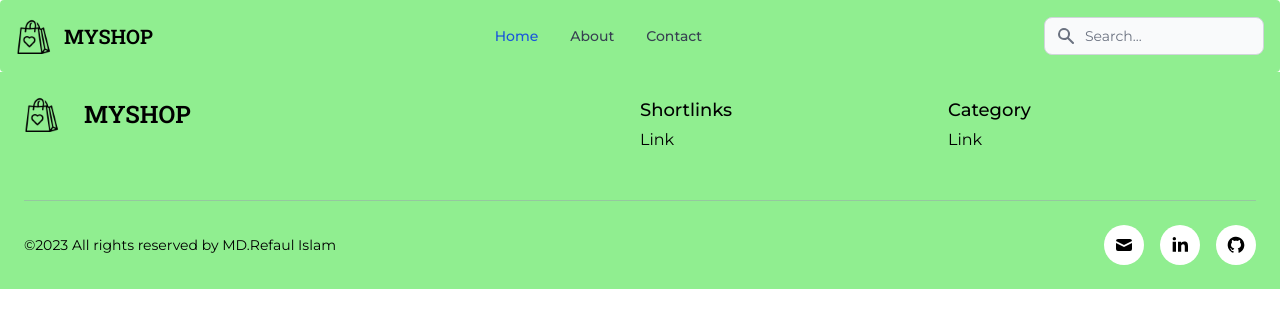
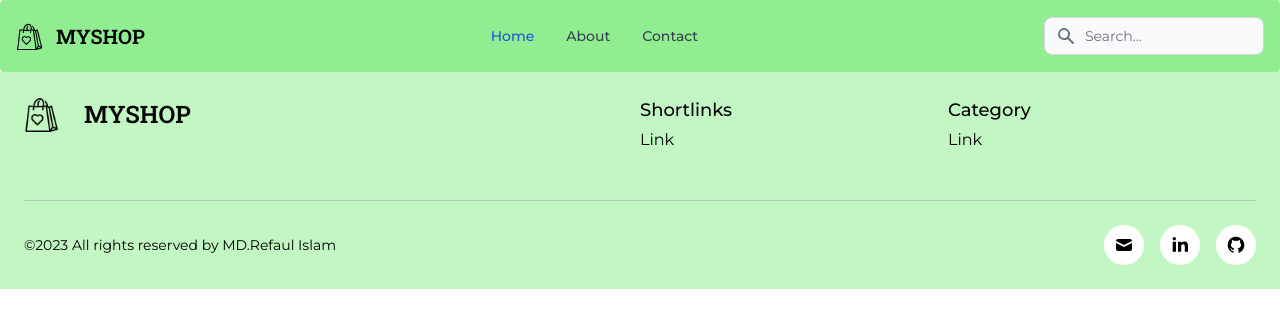
Before and after one commit to DevRefaul/ecommerce_website, a React (Create React App) app: page / in a window 1280 px wide. Shown: the top 328 px of the page. Built offline with nearby package versions, Linux system fonts and the light colour scheme.

Commit message:
minor change on the footer and header

```diff
--- a/public/index.html
+++ b/public/index.html
@@ -9,7 +9,7 @@
       name="description"
       content="Web site created using create-react-app"
     />
-    <link rel="apple-touch-icon" href="%PUBLIC_URL%/logo192.png" />
+    <link rel="apple-touch-icon" href="%PUBLIC_URL%/shopaholic.png" />
     <!--
       manifest.json provides metadata used when your web app is installed on a
       user's mobile device or desktop. See https://developers.google.com/web/fundamentals/web-app-manifest/
--- a/src/Components/Shared/Footer/Footer.jsx
+++ b/src/Components/Shared/Footer/Footer.jsx
@@ -4,9 +4,10 @@ import logo from "../../../Assets/shopaholic.png";
 const Footer = () => {
   return (
     <>
-      <footer className="py-6 bg-[#90ee90] dark:bg-gray-800 dark:text-gray-50">
+      <footer className="py-6 bg-[#90ee908c] dark:bg-gray-800 dark:text-gray-50">
         <div className="container px-6 mx-auto space-y-6 divide-y divide-gray-400 md:space-y-12 divide-opacity-50">
           <div className="grid grid-cols-12">
+            {/* logo and title */}
             <div className="pb-6 col-span-full md:pb-0 md:col-span-6">
               <a
                 rel="noopener noreferrer"
@@ -19,6 +20,8 @@ const Footer = () => {
                 </span>
               </a>
             </div>
+
+            {/* links section */}
             <div className="col-span-6 text-center md:text-left md:col-span-3">
               <p className="pb-1 text-lg font-medium">Shortlinks</p>
               <ul>
--- a/src/Components/Shared/Navbar/Header.jsx
+++ b/src/Components/Shared/Navbar/Header.jsx
@@ -8,7 +8,7 @@ const Header = () => {
       <nav className="bg-[#90ee90] border-gray-200 px-2 sm:px-4 py-2.5 rounded dark:bg-gray-900">
         <div className="container flex flex-wrap items-center justify-between mx-auto">
           <a href="/" className="flex items-center">
-            <img src={logo} alt="" className="h-6 mr-3 sm:h-9" />
+            <img src={logo} alt="" className="h-6 mr-3 sm:h-7" />
             <span className="self-center font-['Roboto_Slab'] text-xl font-semibold whitespace-nowrap dark:text-white">
               MYSHOP
             </span>
```
